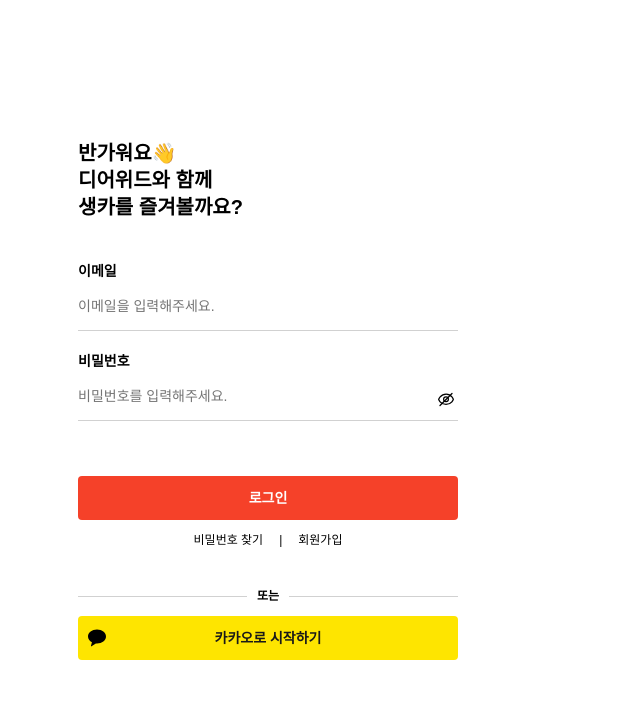
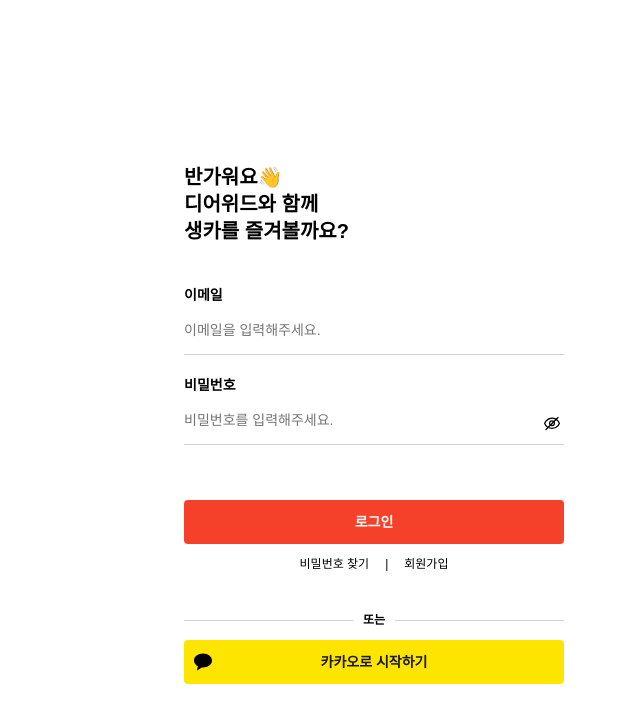
Before and after one commit to leedahye2001/DearWith-FE, a Next.js app: page /login in a window 1280 px wide. Shown: the top 722 px of the page, without its empty margins (372-1012 px from the left). Built offline with nearby package versions, Linux system fonts and the light colour scheme; no server answers.

Commit message:
fix: 레이아웃 스크롤 영역 분리 및 톱바 고정

```diff
--- a/package.json
+++ b/package.json
@@ -4,7 +4,7 @@
   "private": true,
   "type": "module",
   "scripts": {
-    "dev": "next dev --turbopack",
+    "dev": "next dev --turbopack -H 0.0.0.0",
     "build": "next build",
     "start": "next start",
     "lint": "next lint"
--- a/src/app/(signin)/login/page.tsx
+++ b/src/app/(signin)/login/page.tsx
@@ -18,6 +18,7 @@
   isAppleNative,
 } from "@/lib/native/bridge";
 import { getSignIn, validateToken } from "@/apis/api";
+import { KAKAO_AUTH_DIRECT_URL, SOCIAL_SIGNUP_DIRECT_KEY } from "@/app/routePath";
 
 type NativeSocialSignInPayload =
   | { error: true; code: string; message: string }
@@ -36,10 +37,8 @@
     signIn: { message?: string; userId: string; nickname: string; role: string };
   };
 
-const KAKAO_AUTH_URL =
-  "https://kauth.kakao.com/oauth/authorize?response_type=code&client_id=a1c8f8ab77b2ad88da439427df5c5226&redirect_uri=https://www.dearwith.kr/oauth/kakao";
-
-const SOCIAL_SIGNUP_KEY = "dearwith:socialSignUp";
+const KAKAO_AUTH_URL = `${KAKAO_AUTH_DIRECT_URL}`;
+const SOCIAL_SIGNUP_KEY = `${SOCIAL_SIGNUP_DIRECT_KEY}`;
 
 const Page = () => {
   const router = useRouter();
@@ -79,8 +78,14 @@
     setPasswordError(passwordRegex.test(v) ? "" : "영문, 숫자, 특수문자 포함 8자리 이상");
   };
 
+  // 이메일 유효성 검사
+  const emailRegex = /^[^\s@]+@[^\s@]+\.[^\s@]+$/;
+
   const emailErrorMessage =
-    inputEmail && !inputEmail.trim().toLowerCase().endsWith(".com") ? "메일 형식이 올바르지 않습니다" : "";
+    inputEmail && !emailRegex.test(inputEmail.trim().toLowerCase())
+      ? "메일 형식이 올바르지 않습니다"
+      : "";
+
 
   const fetchSignInData = async () => {
     // 앱: 이메일 로그인도 네이티브에게 위임(웹뷰->네이티브로 email/password 전달)
@@ -132,7 +137,7 @@
           SOCIAL_SIGNUP_KEY,
           JSON.stringify({ provider: payload.provider, socialId: payload.socialId })
         );
-      } catch {}
+      } catch { }
       router.push("/agreement");
       return;
     }
@@ -188,7 +193,7 @@
   }, [router, handleNativeSocialResult, handleNativeEmailResult]);
 
   return (
-    <div className="bg-bg-1 dark:bg-bg-1 flex flex-col justify-center items-center px-[24px] min-h-screen">
+    <div className="bg-bg-1 dark:bg-bg-1 flex flex-col justify-center items-center px-[24px] h-full">
       <h1 className="w-full text-left typo-title2 text-text-5 pb-[40px]">
         반가워요👋
         <br />
--- a/src/app/globals.css
+++ b/src/app/globals.css
@@ -363,11 +363,22 @@
 html,
 body {
   height: 100%;
-  overflow-x: hidden;
+  width: 100%;
+  overflow: hidden !important;
+  position: fixed;
+  top: 0;
+  left: 0;
+  right: 0;
+  bottom: 0;
+  touch-action: none;
+  overscroll-behavior: none;
+  -webkit-overflow-scrolling: none;
 }
 
 body {
   position: relative;
+  overscroll-behavior: none;
+  -webkit-overflow-scrolling: none;
 }
 
 @keyframes dropHighlight {
--- a/src/app/routePath.ts
+++ b/src/app/routePath.ts
@@ -1,2 +1,4 @@
 export const BASE_URL = process.env.NEXT_PUBLIC_API_URL;
 export const WEB_BASE_URL = process.env.NEXT_PUBLIC_WEB_URL;
+export const KAKAO_AUTH_DIRECT_URL = process.env.NEXT_PUBLIC_KAKAO_AUTH_URL;
+export const SOCIAL_SIGNUP_DIRECT_KEY = process.env.NEXT_PUBLIC_SOCIAL_SIGNUP_KEY;
--- a/src/components/template/LayoutClient.tsx
+++ b/src/components/template/LayoutClient.tsx
@@ -1,4 +1,4 @@
- "use client";
+"use client";
 
 import { useMemo, useRef, useEffect, useState } from "react";
 import { usePathname, useRouter } from "next/navigation";
@@ -13,7 +13,26 @@
 const NAVBAR_PATHS = ["/main", "/search", "/event-bookmark", "/my-page"];
 
 // 화면을 꽉 채우는 페이지 목록 (이 페이지들에서만 스크롤 조건부 적용)
-const FULL_SCREEN_PATHS = ["/login"];
+const FULL_SCREEN_PATHS = [
+  "/login",
+  "/mail-send",
+  "/mail-verify",
+  "/password",
+  "/mail-nickname",
+  "/social-nickname",
+  "/agreement",
+  "/signup-complete",
+  "/set-nickname",
+  "/find-password",
+  "/search",
+];
+
+// 톱바를 쓰지 않는 경로만 (이 경로에서만 상단 48px 블록 생략, 나머지는 톱바 영역 확보)
+const PATHS_WITHOUT_TOPBAR = [
+  "/event-bookmark/event",
+  "/event-bookmark/artist",
+  "/my-page"
+];
 
 export default function LayoutClient({ children }: Props) {
   const pathname = usePathname() ?? "";
@@ -89,6 +108,12 @@
     [pathname],
   );
 
+  // 톱바가 있는 경로에서만 상단 48px 영역 확보 (agreement, find-password 등 톱바 쓰는 경로 포함)
+  const hasTopbar = useMemo(
+    () => !PATHS_WITHOUT_TOPBAR.includes(pathname),
+    [pathname],
+  );
+
   const navbarHeight = isNative ? '60px' : '80px';
 
   useEffect(() => {
@@ -126,23 +151,66 @@
     };
   }, [children, showNavbar, isFullScreenPage]);
 
+  // 전체 화면 페이지에서 터치 스크롤 완전히 차단
+  useEffect(() => {
+    if (!isFullScreenPage || needsScroll) return;
+
+    const preventTouchMove = (e: TouchEvent) => {
+      const target = e.target as HTMLElement;
+      if (target.tagName === 'INPUT' || target.tagName === 'TEXTAREA' || target.tagName === 'BUTTON' || target.closest('button') || target.closest('input') || target.closest('textarea')) {
+        return;
+      }
+
+      e.preventDefault();
+    };
+
+    const preventWheel = (e: WheelEvent) => {
+      if (!needsScroll) {
+        e.preventDefault();
+      }
+    };
+
+    document.addEventListener('touchmove', preventTouchMove, { passive: false });
+    document.addEventListener('wheel', preventWheel, { passive: false });
+
+    return () => {
+      document.removeEventListener('touchmove', preventTouchMove);
+      document.removeEventListener('wheel', preventWheel);
+    };
+  }, [isFullScreenPage, needsScroll]);
+
   return (
     <div
-      className="relative w-full max-w-[428px] mx-auto"
+      className="relative w-full max-w-[428px] mx-auto flex flex-col"
       style={{
-        height: '100vh',
+        height: '100dvh',
         overflow: 'hidden',
+        position: 'fixed',
+        top: 0,
+        left: '50%',
+        transform: 'translateX(-50%)',
+        right: 0,
+        bottom: 0,
       }}
     >
+      {/* 톱바 있는 화면만: 상단 48px 고정, 스크롤은 그 아래만 */}
+      {hasTopbar && (
+        <div className="shrink-0 h-[48px] w-full" aria-hidden />
+      )}
+      {/* 중간 콘텐츠만 스크롤 (톱바 없으면 전체 높이) */}
       <div
         ref={contentRef}
-        className="w-full h-full"
+        className={`w-full flex-1 min-h-0 ${isFullScreenPage ? 'flex flex-col' : ''}`}
         style={{
-          overflowY: isFullScreenPage && !needsScroll ? 'visible' : 'auto',
+          overflowY: isFullScreenPage && !needsScroll ? 'hidden' : 'auto',
+          overflowX: 'hidden',
           paddingBottom: showNavbar ? `calc(${navbarHeight} + env(safe-area-inset-bottom))` : '0',
+          overscrollBehavior: 'none',
+          touchAction: isFullScreenPage && !needsScroll ? 'none' : 'pan-y',
         }}
       >
         <div
+          className={isFullScreenPage ? 'flex-1 flex flex-col' : ''}
           style={{
             marginBottom: isNative ? '100px' : '0',
           }}
--- a/src/components/template/Topbar.tsx
+++ b/src/components/template/Topbar.tsx
@@ -21,7 +21,7 @@
     <div
       {..._divProps}
       className={twMerge(
-        "sticky top-0 z-100 bg-bg-1 flex justify-between items-center text-text-5 typo-title3 px-[24px] h-[48px]",
+        "fixed top-0 left-0 right-0 z-[100] bg-bg-1 flex justify-between items-center text-text-5 typo-title3 px-[24px] h-[48px] max-w-[428px] mx-auto",
         _divProps?.className
       )}
     >
```
Also changed, not shown: COMMIT_MSG.txt (added). Lines whose indentation alone changed are shown as unchanged.
